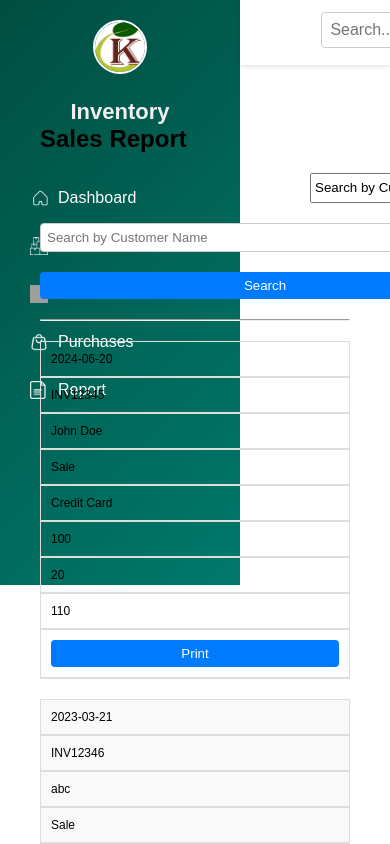
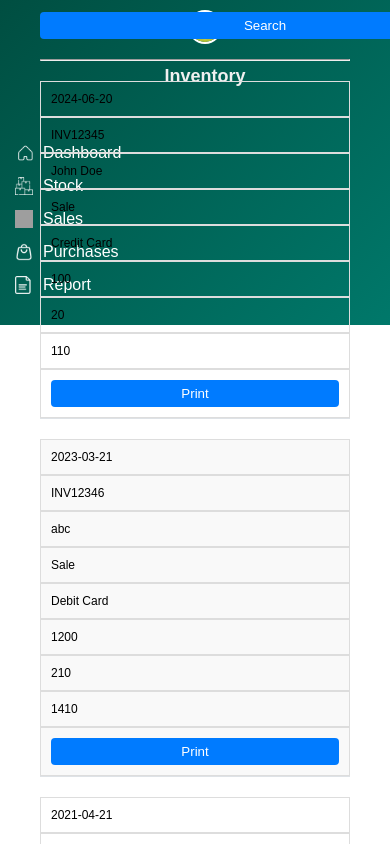
Before and after one commit to MayuriGanore/ErpKeshav_React, a React (Create React App) app: page /report/sale in a window 390 px wide. Shown: the top 844 px of the page. Built offline with nearby package versions, Linux system fonts and the light colour scheme; grey boxes are pictures that could not be loaded.

Commit message:
Update Sidebar.css

```diff
--- a/src/components/Sidebar/Sidebar.css
+++ b/src/components/Sidebar/Sidebar.css
@@ -1,6 +1,6 @@
 /* Sidebar.css */
 .sidebar {
-  height: 565px;
+  height: 100vh;
   margin-top: -20px;
   width: 200px;
   padding: 20px;
@@ -16,7 +16,9 @@
   list-style-type: none;
   padding: 0;
 }
-
+.row{
+  margin-top: -13px;
+}
 .sidebar li {
   margin-bottom: 10px;
 }
@@ -83,3 +85,55 @@
   height: 18px;
   padding-right: 10px;
 }
+/* Mobile devices */
+@media (max-width: 768px) {
+  .sidebar {
+    width: 100%; /* Take up full width on mobile devices */
+    height: auto; /* Adjust height to fit content */
+    padding: 10px; /* Reduce padding on mobile devices */
+  }
+  .sidebar ul {
+    flex-direction: column; /* Stack list items vertically on mobile devices */
+  }
+  .sidebar li {
+    margin-bottom: 5px; /* Reduce margin between list items on mobile devices */
+  }
+  .sidebar a {
+    padding: 5px; /* Reduce padding on mobile devices */
+  }
+  .logo {
+    width: 30px; /* Reduce logo size on mobile devices */
+    height: 30px;
+  }
+  .company-name {
+    font-size: 18px; /* Reduce font size on mobile devices */
+  }
+}
+/* Tablets */
+@media (min-width: 769px) and (max-width: 1024px) {
+  .sidebar {
+    width: 250px; /* Adjust width for tablets */
+  }
+  .sidebar ul {
+    flex-direction: row; /* Display list items horizontally on tablets */
+  }
+  .sidebar li {
+    margin-bottom: 10px; /* Increase margin between list items on tablets */
+  }
+  .sidebar a {
+    padding: 10px; /* Increase padding on tablets */
+  }
+  .logo {
+    width: 40px; /* Increase logo size on tablets */
+    height: 40px;
+  }
+  .company-name {
+    font-size: 20px; /* Increase font size on tablets */
+  }
+}
+/* Desktop devices */
+@media (min-width: 1025px) {
+  .sidebar {
+    width: 200px; /* Reset width to original value on desktop devices */
+  }
+}
```
